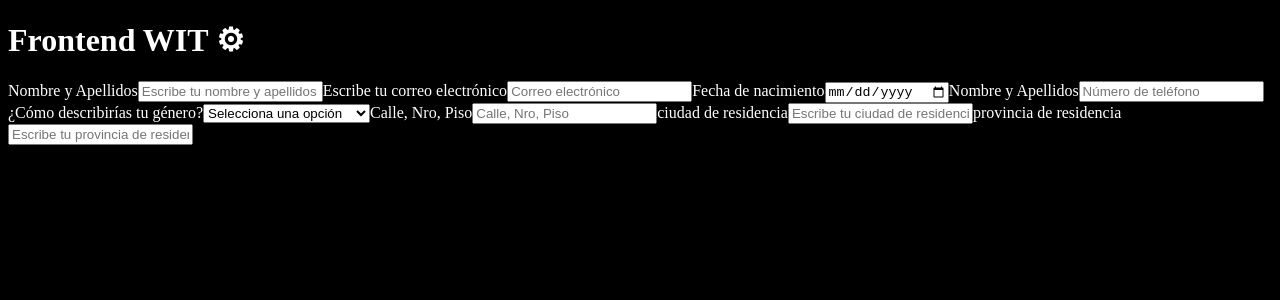
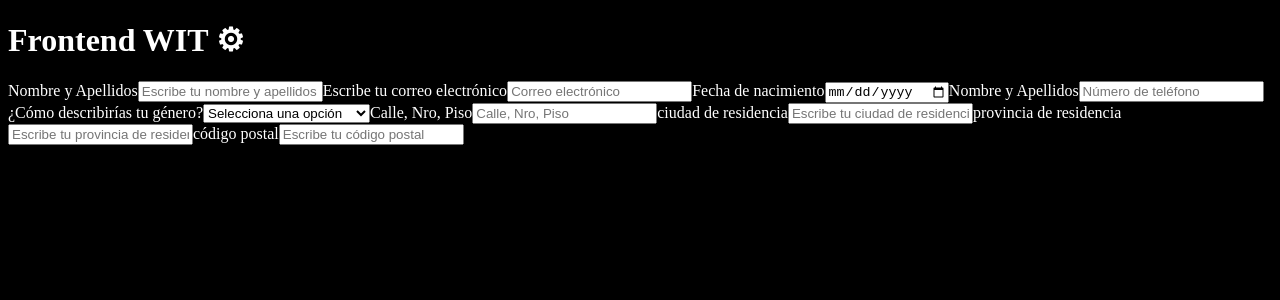
Before and after one commit to WIT-APP/wit-frontend, a React (Vite) app: page / in a window 1280 px wide. Shown: the top 300 px of the page. Built offline with nearby package versions, Linux system fonts and the light colour scheme.

Commit message:
codigopostal

```diff
--- a/src/components/Form.tsx
+++ b/src/components/Form.tsx
@@ -25,6 +25,7 @@ const Form = () => {
       <InputText type="text" id="direccion" placeholder="Calle, Nro, Piso" children="Calle, Nro, Piso" />
       <InputText type="text" id="ciudad" placeholder="Escribe tu ciudad de residencia" children="ciudad de residencia" />
       <InputText type="text" id="provincia" placeholder="Escribe tu provincia de residencia" children="provincia de residencia" />
+      <InputText type="number" id="codigopostal" placeholder="Escribe tu código postal" children="código postal" />
 
 
     </form>
```
Also changed, not shown: 1 other file (tests, documents, lock files or other folders).
